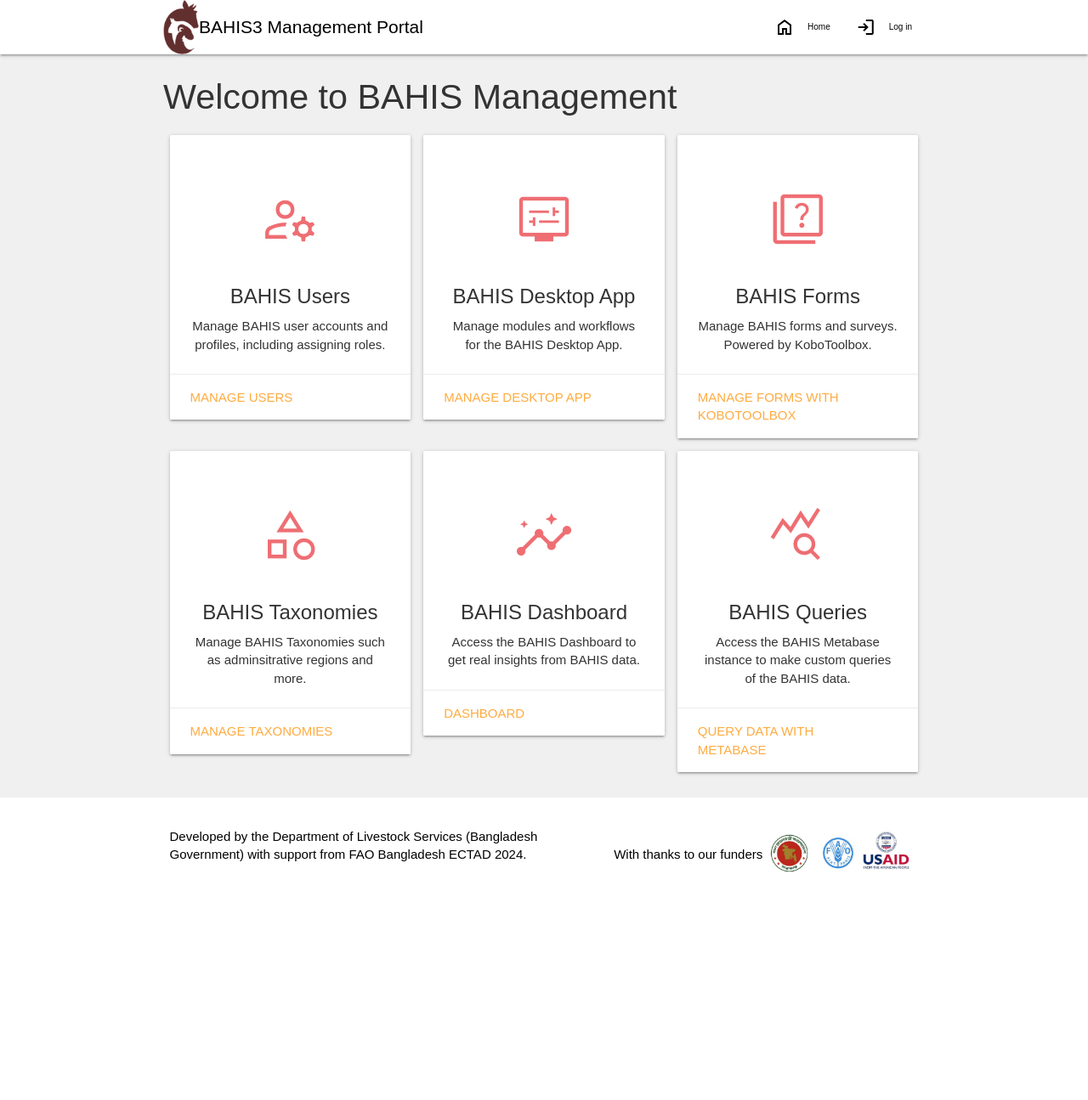
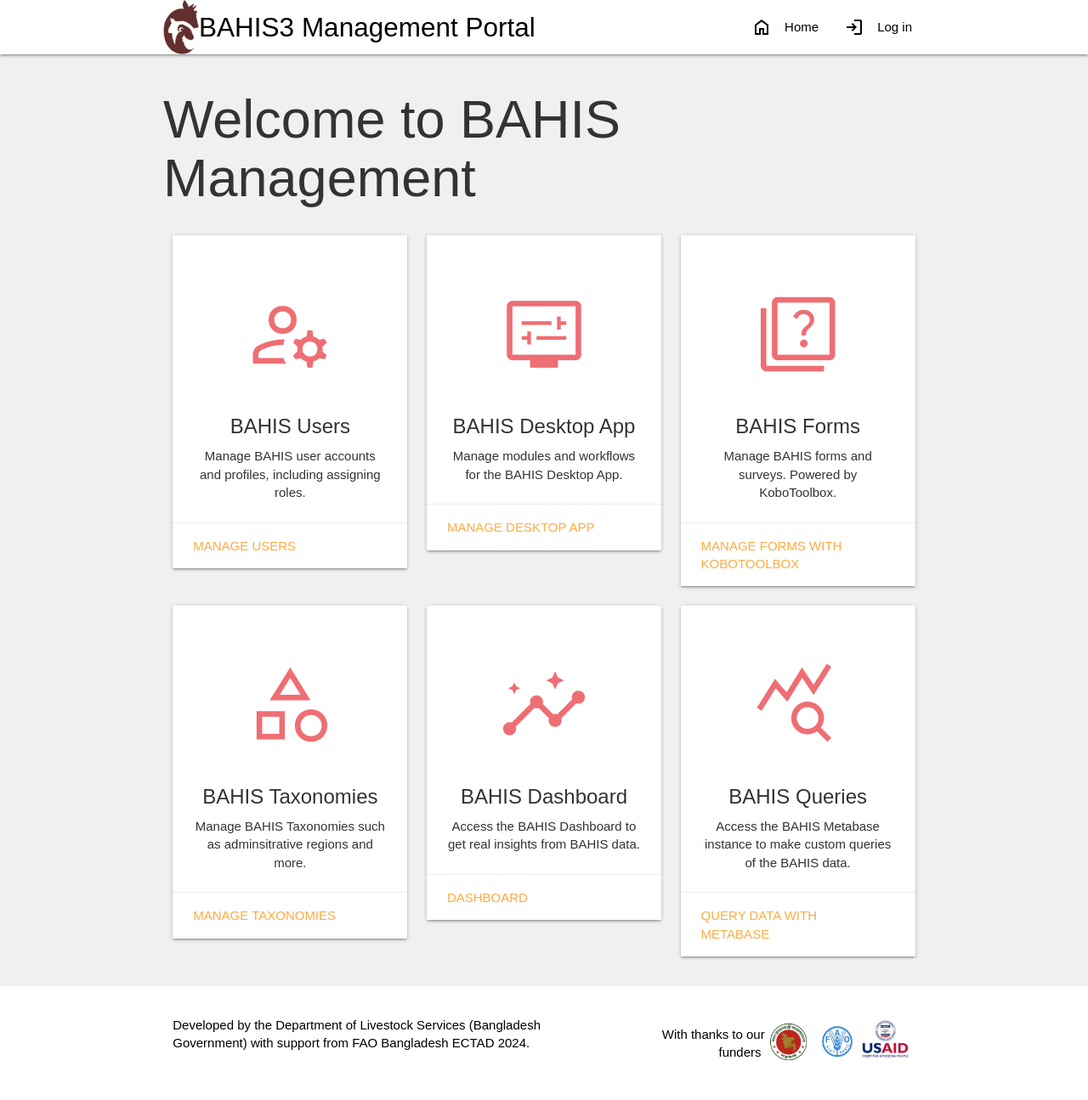
Before and after one commit to ChasNelson1990/bahis-management, a Django app: page / in a window 1280 px wide. Shown: the whole page at 85% size. Before the commit the page ends 1027 px from the top, so only its background shows below. Run offline with Django 3.2, Linux system fonts and the light colour scheme; parts of the project's set-up code (start-up, migrations or seed data) failed here and were passed over; some web fonts are replaced.

Commit message:
fix: correct css order for propoer materialize CSS form cascading

```diff
--- a/bahis_management/templates/base.html
+++ b/bahis_management/templates/base.html
@@ -19,16 +19,16 @@
         href="https://fonts.googleapis.com/icon?family=Material+Symbols+Outlined"
     />
 
+    <!-- The KoboToolbox Enketo Theme CSS to bring us in line with BAHIS-desk -->
+    <link
+        rel="stylesheet"
+        href="{% static 'css/theme-kobo.css' %}"
+    />
+
     <!-- Materialize CSS -->
     <link
       rel="stylesheet"
       href="https://cdnjs.cloudflare.com/ajax/libs/materialize/1.0.0/css/materialize.min.css"
-    />
-
-    <!-- The KoboToolbox Enketo Theme CSS to bring us in line with BAHIS-desk -->
-    <link
-      rel="stylesheet"
-      href="{% static 'css/theme-kobo.css' %}"
     />
 
     <!-- This file stores project-specific CSS -->
```
